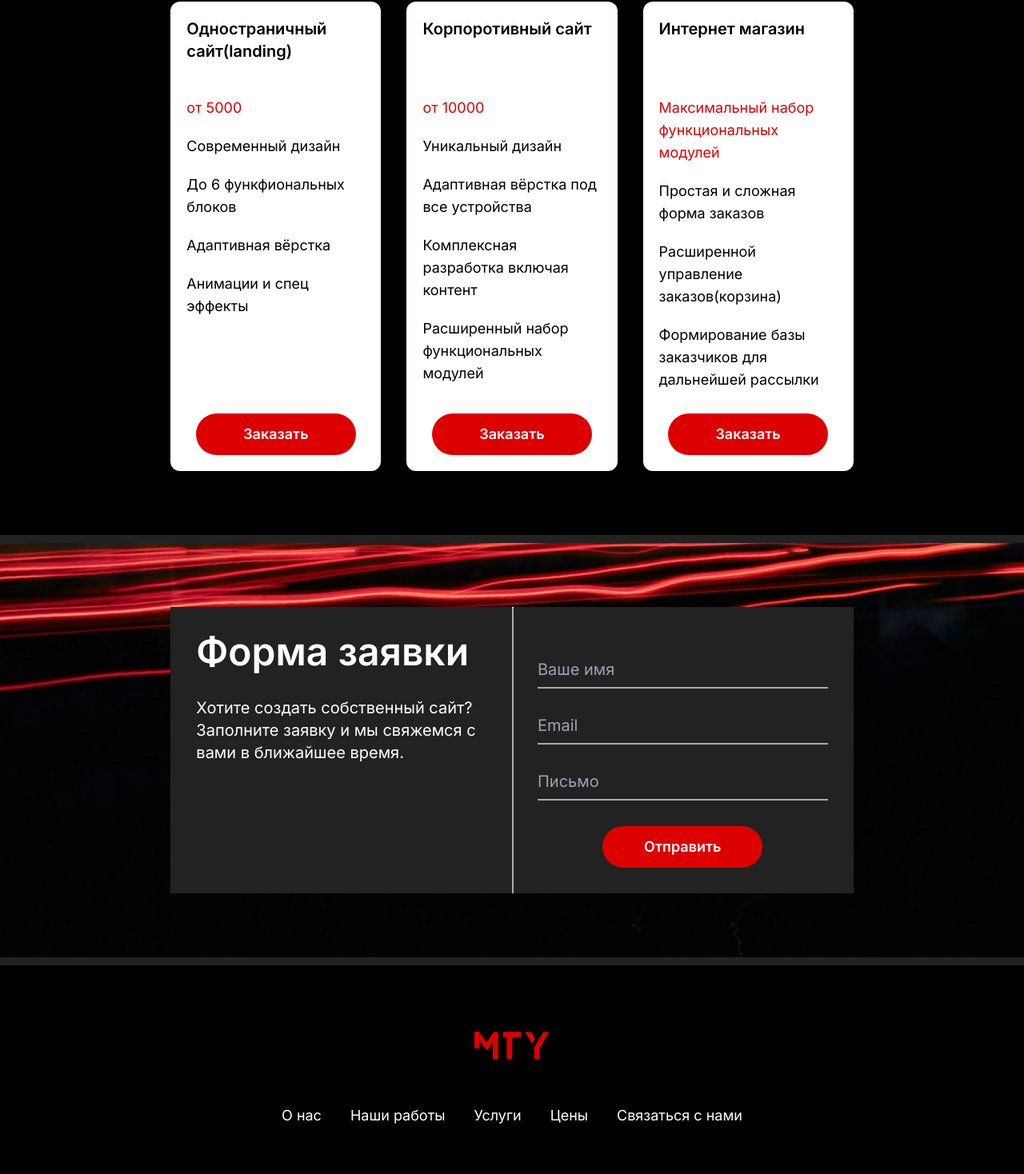
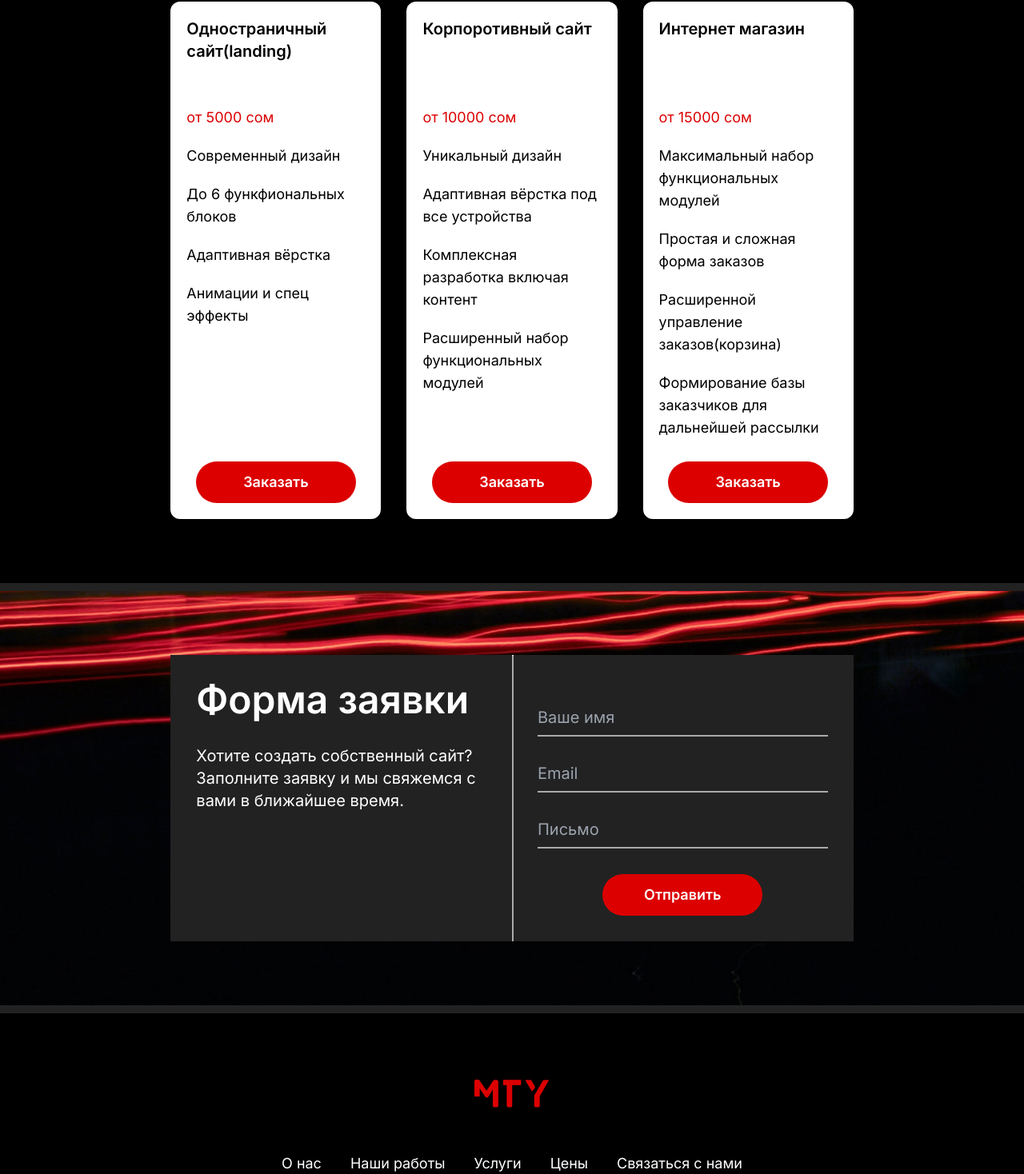
Before and after one commit to tariel11/make-burger, a React (Create React App) app: page / in a window 1280 px wide. Shown: the part 5045-6513 px from the top of the page at 80% size. Built offline with nearby package versions, Linux system fonts and the light colour scheme.

Commit message:
фуутер изменения

```diff
--- a/src/helpers/prices.js
+++ b/src/helpers/prices.js
@@ -1,14 +1,14 @@
 export const prices = [
     {
         title: "Одностраничный сайт(landing)",
-        items: ['от 5000','Современный дизайн','До 6 функфиональных блоков','Адаптивная вёрстка','Анимации и спец эффекты']
+        items: ['от 5000 сом','Современный дизайн','До 6 функфиональных блоков','Адаптивная вёрстка','Анимации и спец эффекты']
     },
     {
         title: "Корпоротивный сайт",
-        items: ['от 10000','Уникальный дизайн','Адаптивная вёрстка под все устройства','Комплексная разработка включая контент','Расширенный набор функциональных модулей']
+        items: ['от 10000 сом','Уникальный дизайн','Адаптивная вёрстка под все устройства','Комплексная разработка включая контент','Расширенный набор функциональных модулей']
     },
     {
         title: "Интернет магазин",
-        items: ['Максимальный набор функциональных модулей','Простая и сложная форма заказов','Расширенной управление заказов(корзина)','Формирование базы заказчиков для дальнейшей рассылки']
+        items: ['от 15000 сом','Максимальный набор функциональных модулей','Простая и сложная форма заказов','Расширенной управление заказов(корзина)','Формирование базы заказчиков для дальнейшей рассылки']
     },
 ]
--- a/src/scenes/Footer.js
+++ b/src/scenes/Footer.js
@@ -1,24 +1,29 @@
 import React from 'react'
+import { useLocation } from 'react-router-dom';
 import Logo from '../components/Logo'
 import NavList from '../components/NavList'
 
 const Footer = () => {
+  const {pathname} = useLocation();
+
   return (
     <footer>
       <div className='w-2/3 mx-auto py-12 md:py-20'>
         <div className='w-6/6 mx-auto text-center flex flex-col gap-14 text-sm md:text-lg'>
           <Logo/>
-          <NavList
-            state={true}
-          />
-          <div  className='flex justify-center gap-8'>
+
+          {pathname.includes('project')
+            ? (<></>)
+            : ( <NavList state={true} />)
+          }
+          {/* <div  className='flex justify-center gap-8'>
             <a href="tel:+996(708) 79 11 92">+996(708) 79 11 92</a>
             <a href="email:mtystudio@gmail">@mtystudio@gmail</a>
           </div>
           <div className='flex justify-center gap-5'>
             <a href="https://instagram.com">Инстаграмм</a>
             <a href="https://facebok.com">Фейсбук</a>
-          </div>
+          </div> */}
         </div>
       </div>
     </footer>
```
